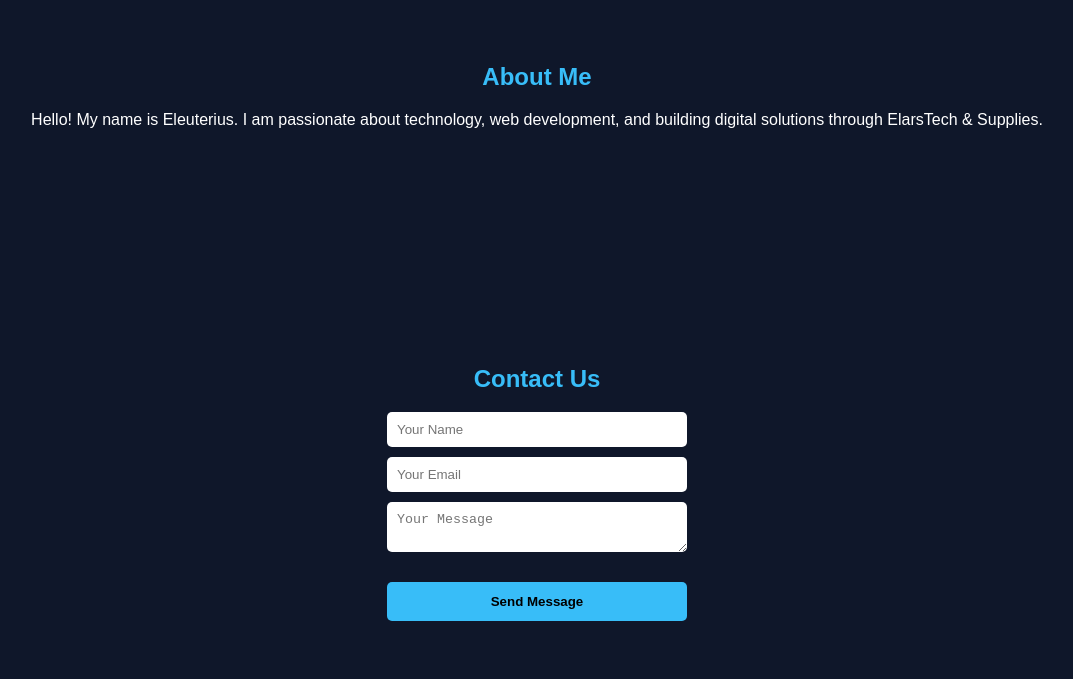
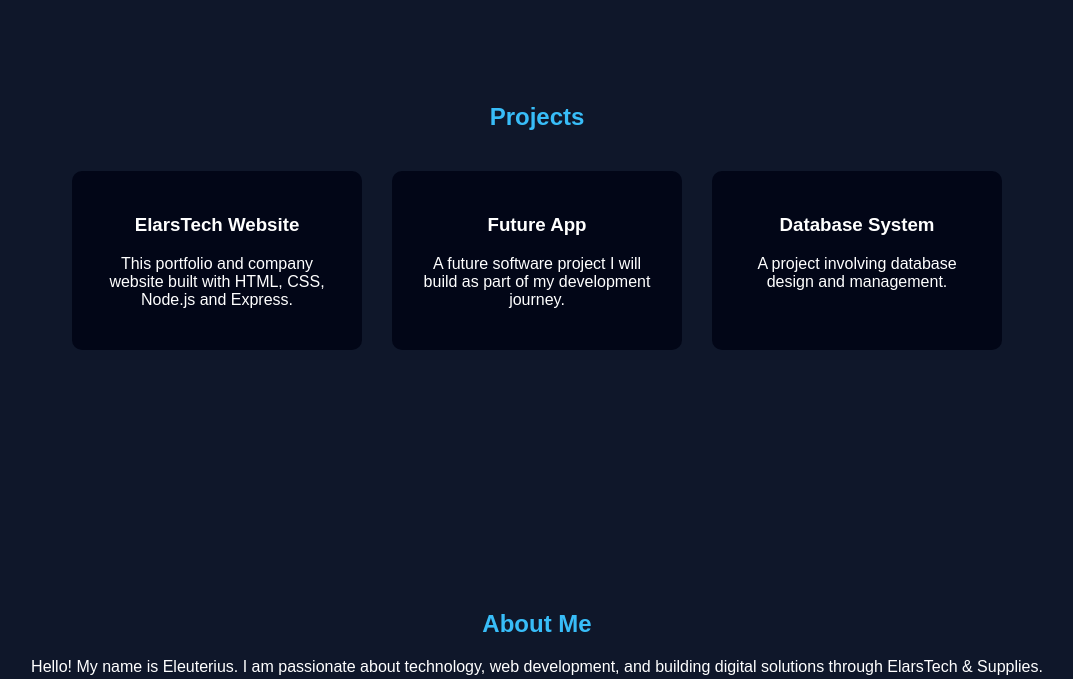
Before and after one commit to Itselars77/elarstech-web, a website: page index.html in a window 1280 px wide. Shown: the part 1305-1984 px from the top of the page, without its empty margins (103-1176 px from the left). Drawn offline with Linux system fonts and the light colour scheme.

Commit message:
Add scroll animations and portfolio section

```diff
--- a/index.html
+++ b/index.html
@@ -23,6 +23,7 @@
         <li><a href="#">Home</a></li>
         <li><a href="#services">Services</a></li>
         <li><a href="#about">About</a></li>
+        <li><a href="#projects">Projects</a></li>
         <li><a href="#contact">Contact</a></li>
     </ul>
 </nav>
@@ -58,6 +59,33 @@
 
 </section>
 
+<section id="projects" class="projects">
+
+<h2>Projects</h2>
+
+<div class="project-container">
+
+<div class="project-card">
+<h3>ElarsTech Website</h3>
+<p>This portfolio and company website built with HTML, CSS, Node.js and Express.</p>
+</div>
+
+<div class="project-card">
+<h3>Future App</h3>
+<p>A future software project I will build as part of my development journey.</p>
+</div>
+
+<div class="project-card">
+<h3>Database System</h3>
+<p>A project involving database design and management.</p>
+</div>
+
+</div>
+
+</section>
+
+
+
 <section id="about" class="about">
 
 <h2>About Me</h2>
--- a/script.js
+++ b/script.js
@@ -4,3 +4,19 @@
 menu.addEventListener("click", () => {
     sidebar.classList.toggle("active");
 });
+
+// Scroll reveal
+
+const sections = document.querySelectorAll("section");
+
+window.addEventListener("scroll", () => {
+    const trigger = window.innerHeight * 0.8;
+
+    sections.forEach(section => {
+        const top = section.getBoundingClientRect().top;
+
+        if(top < trigger){
+            section.classList.add("show");
+        }
+    });
+});
--- a/style.css
+++ b/style.css
@@ -173,6 +173,43 @@
 box-shadow:0 10px 25px rgba(0,0,0,0.4);
 }
 
+section{
+opacity:0;
+transform:translateY(40px);
+transition:all 0.8s ease;
+}
+
+section.show{
+opacity:1;
+transform:translateY(0);
+}
+
+
+.projects{
+text-align:center;
+margin-top:120px;
+}
+
+.project-container{
+display:flex;
+justify-content:center;
+gap:30px;
+flex-wrap:wrap;
+margin-top:40px;
+}
+
+.project-card{
+background:#020617;
+padding:25px;
+border-radius:10px;
+width:240px;
+transition:0.3s;
+}
+
+.project-card:hover{
+transform:translateY(-10px);
+}
+
 
 h2{
     color:#38bdf8;
```
